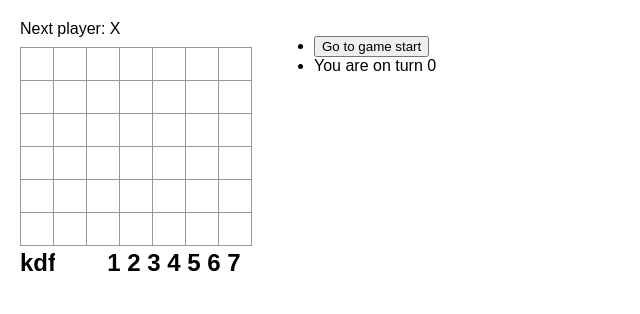
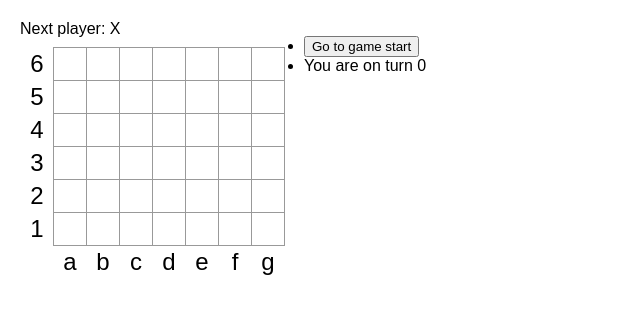
Before and after one commit to IHOPstack/ConnectX, a React (Create React App) app in the folder src/: page / in a window 1280 px wide. Shown: the top 314 px of the page, without its empty margins (0-640 px from the left). Built offline with nearby package versions, Linux system fonts and the light colour scheme.

Commit message:
created algebraic labels for board

```diff
--- a/src/App.js
+++ b/src/App.js
@@ -3,9 +3,7 @@ import { useState } from "react";
 function Square({squareID, value, fillSquare}) {
   let isWinning = false
   if (winningSquares){
-    console.log("ID: ", squareID, "winList: ", winningSquares)
     if (winningSquares.some(arr => JSON.stringify(arr) === JSON.stringify(squareID))) {
-      console.log("match found")
       isWinning = true
     }
   }
@@ -32,7 +30,6 @@ export default function Game() {
       stillWinner = winningSquares;
     }
     winningSquares = null
-    console.log("still: ", stillWinner)
     setCurrentMove(nextMove);
     if (nextMove == boardHistory.length-1){
       winningSquares = stillWinner;
@@ -108,7 +105,7 @@ function handleClick(row, column) {
     winningSquares = calculateWinner(nextSquares, row, column)
     onPlay(nextSquares);
   }
-  //layout squares for board
+  //layout squares and labels for board
   const grid = squares.map((lines, rowNum) => {
     const rowKey = "row" + rowNum;
     const rows = lines.map((value, columnNum) => {
@@ -118,21 +115,25 @@ function handleClick(row, column) {
         <Square key={squareKey} squareID={squareID} value={value} fillSquare={() => handleClick(rowNum, columnNum)} />
       )
     })
+    const numLabel = <Label character={Math.abs(rowNum-6)}></Label>
     return (
-      <div key={rowKey} className="board-row">{rows}</div>
+      <div key={rowKey} className="board-row">{numLabel}{rows}</div>
     )
   })
-  //create lower labels
-  for (let i=0;i<squares[0];i++){
-    break;
-  }
+  //lower labels
+  const letterLabels = squares[0].map((column, num) =>
+    <Label character={String.fromCharCode(num+97)}></Label>
+  )
+
   //return the board
   return (
     <>
       <div className="status">{status}</div>
       {grid}
-      <Label character={"kdfdfs"}></Label>
-      <div className="gridLabel" style={{width: 34*7}}>1 2 3 4 5 6 7</div>
+      <div className="board-row">
+        <Label character={""}></Label>
+        {letterLabels}
+        </div>
     </>
   );
 }
--- a/src/styles.css
+++ b/src/styles.css
@@ -87,14 +87,12 @@ body {
 }
 
 .gridLabel {
-  background: #fff;
   float: left;
   font-size: 24px;
-  font-weight: bold;
   line-height: 34px;
   height: 34px;
-  margin-right: 1px;
-  margin-top: 0px;
+  margin-right: -1px;
+  margin-top: -1px;
   padding: 0;
   text-align: center;
   width: 34px;
```
